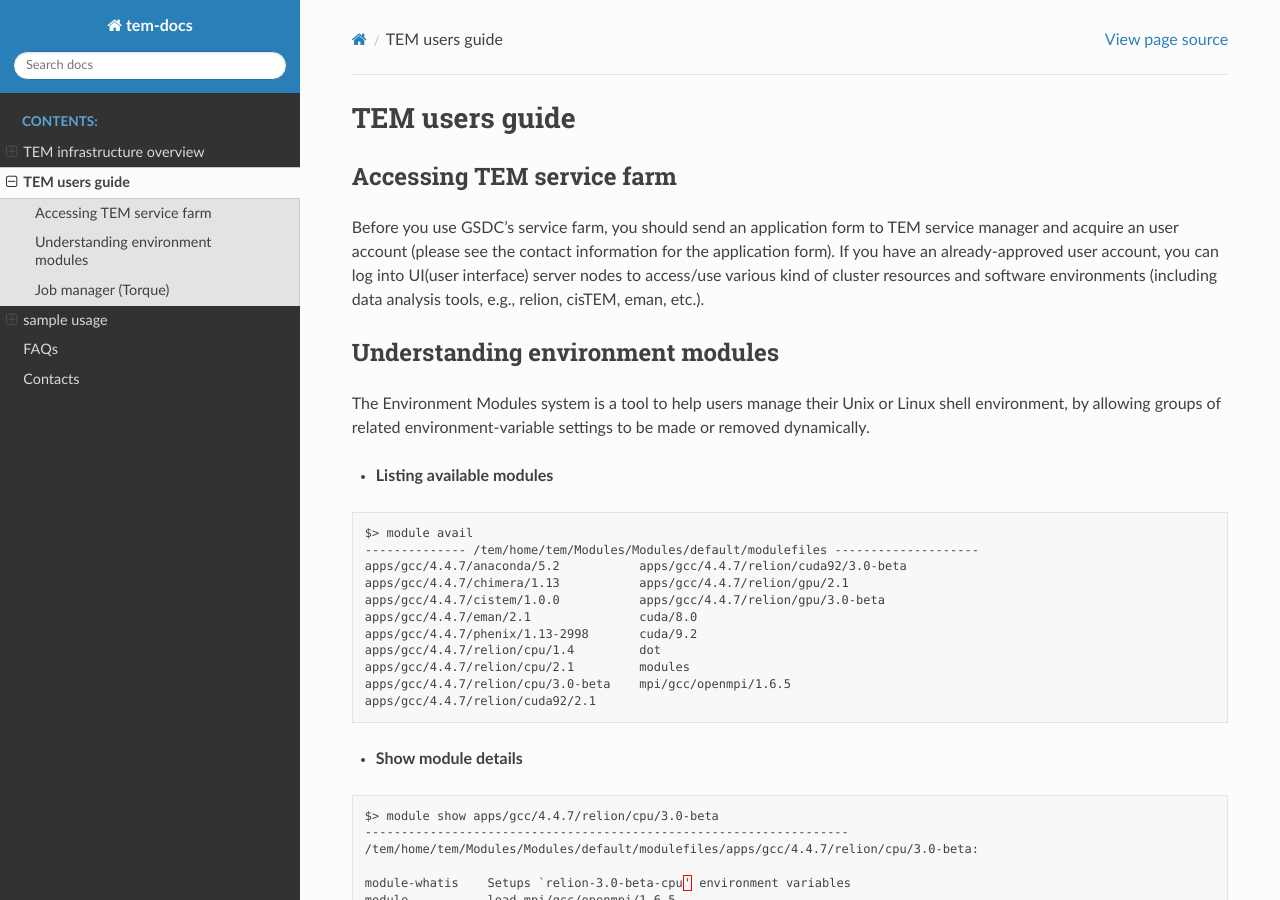
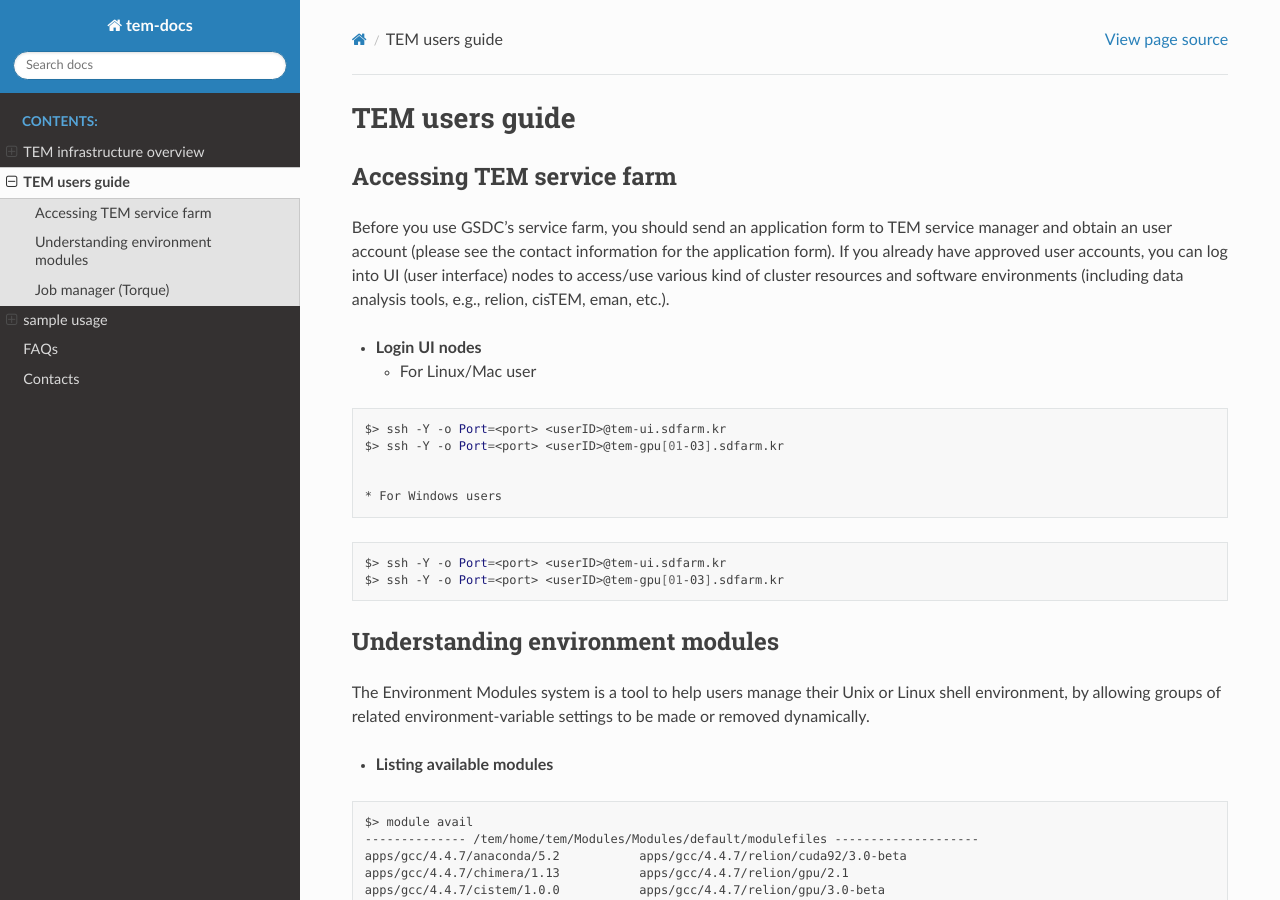
Before and after one commit to junglok/tem-docs, a Sphinx documentation site: the page built from docs/guide.rst, in a window 1280 px wide and 900 px high. Built offline with Sphinx 7.4.7 and the Read the Docs theme 2.0.0, drawn with Linux system fonts in a browser that asks for light colours.

Commit message:
first commit

```diff
--- a/docs/guide.rst
+++ b/docs/guide.rst
@@ -4,7 +4,24 @@ TEM users guide
 
 Accessing TEM service farm
 ==========================
-Before you use GSDC's service farm, you should send an application form to TEM service manager and acquire an user account (please see the contact information for the application form). If you have an already-approved user account, you can log into UI(user interface) server nodes to access/use various kind of cluster resources and software environments (including data analysis tools, e.g., relion, cisTEM, eman, etc.).
+Before you use GSDC's service farm, you should send an application form to TEM service manager and obtain an user account (please see the contact information for the application form). If you already have approved user accounts, you can log into UI (user interface) nodes to access/use various kind of cluster resources and software environments (including data analysis tools, e.g., relion, cisTEM, eman, etc.).
+
+* **Login UI nodes**
+
+  * For Linux/Mac user
+
+.. code-block:: bash
+
+  $> ssh -Y -o Port=<port> <userID>@tem-ui.sdfarm.kr
+  $> ssh -Y -o Port=<port> <userID>@tem-gpu[01-03].sdfarm.kr
+
+
+  * For Windows users
+
+.. code-block:: bash
+
+  $> ssh -Y -o Port=<port> <userID>@tem-ui.sdfarm.kr
+  $> ssh -Y -o Port=<port> <userID>@tem-gpu[01-03].sdfarm.kr
 
 
 
```
Also changed, not shown: docs/infra.rst (+3 -4 lines).
